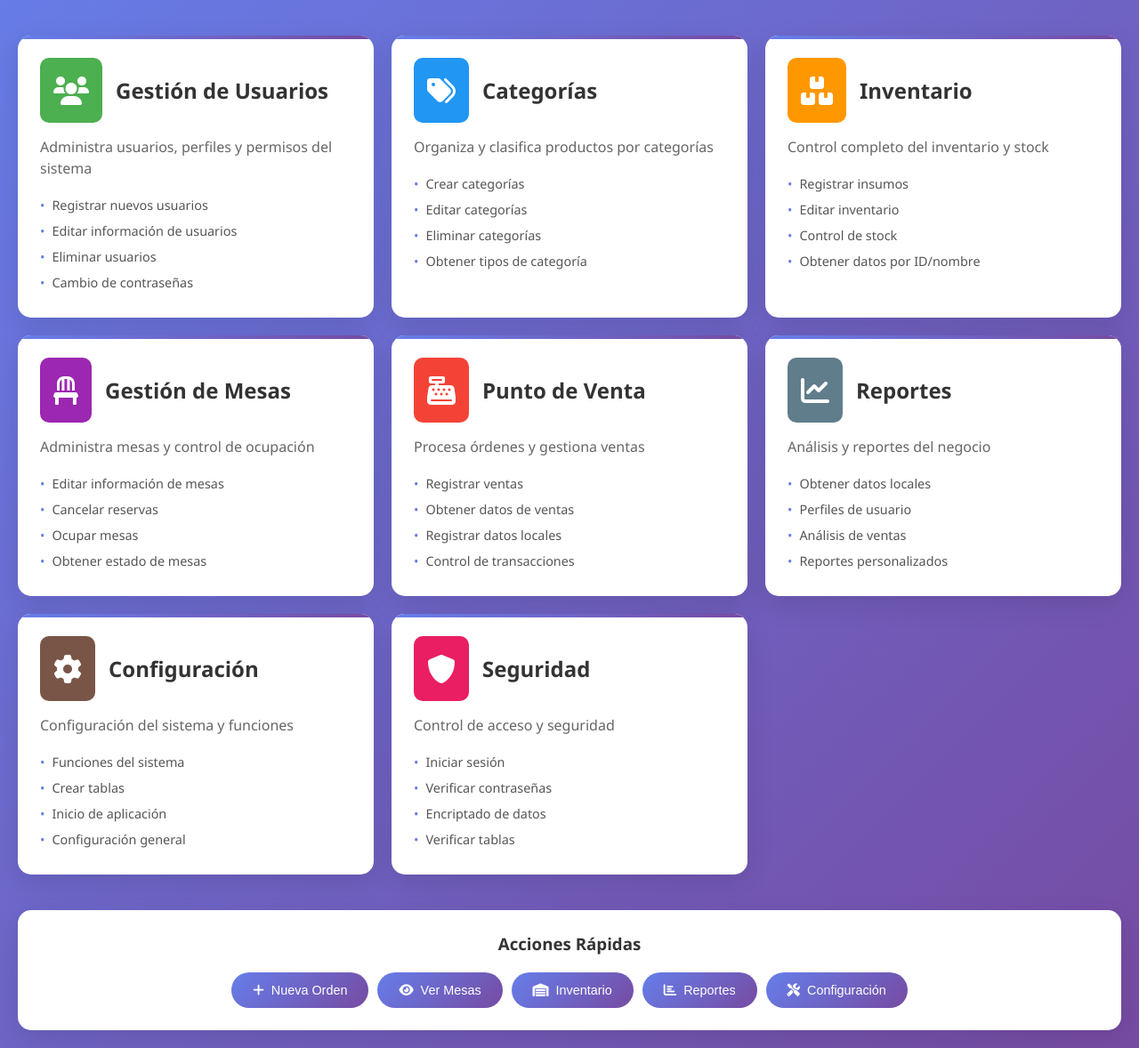
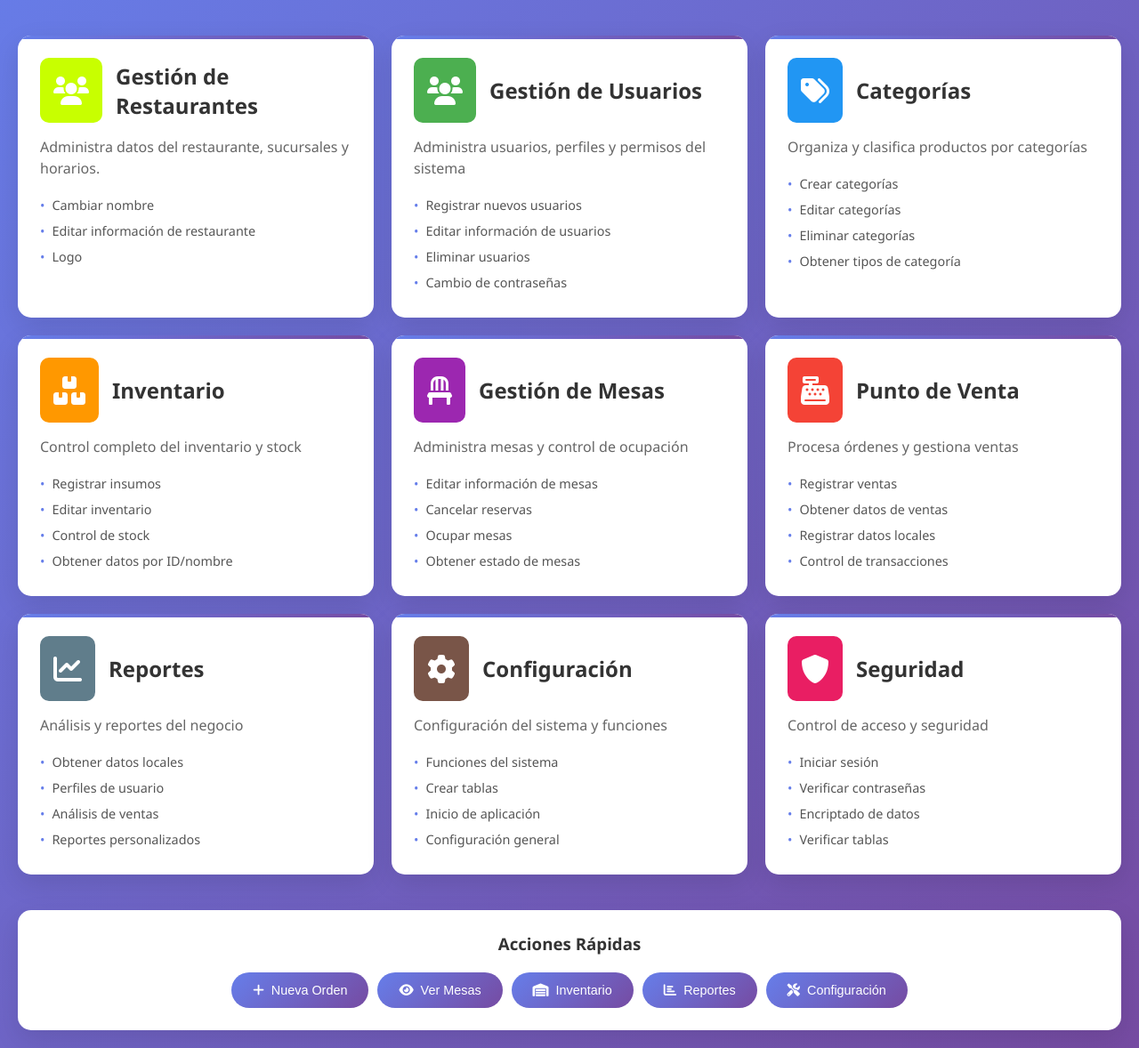
Before and after one commit to dylan2905/DMenunet, a PHP site: page / in a window 1280 px wide. Shown: the part 122-1300 px from the top of the page at 89% size. Run offline with PHP 8.4, Linux system fonts and the light colour scheme.

Commit message:
chore: update project structure and clean up unused files

```diff
--- a/estilos/styles.css
+++ b/estilos/styles.css
@@ -82,6 +82,7 @@
             color: white;
         }
 
+        .restaurantes .module-icon { background: #c8ff00; }
         .usuarios .module-icon { background: #4CAF50; }
         .categorias .module-icon { background: #2196F3; }
         .insumos .module-icon { background: #FF9800; }
--- a/index.html
+++ b/index.html
@@ -16,6 +16,23 @@
         </div>
 
         <div class="dashboard-grid">
+                        <!-- Gestión de Restaurante -->
+            <div class="module-card restaurantes" onclick="openModal('restaurantes')">
+                <div class="module-header">
+                    <div class="module-icon">
+                        <i class="fas fa-users"></i>
+                    </div>
+                    <div class="module-title">Gestión de Restaurantes</div>
+                </div>
+                <div class="module-description">
+                    Administra datos del restaurante, sucursales y horarios.
+                </div>
+                <ul class="module-functions">
+                    <li>Cambiar nombre</li>
+                    <li>Editar información de restaurante</li>
+                    <li>Logo</li>
+                </ul>
+            </div>
             <!-- Gestión de Usuarios -->
             <div class="module-card usuarios" onclick="openModal('usuarios')">
                 <div class="module-header">
```
